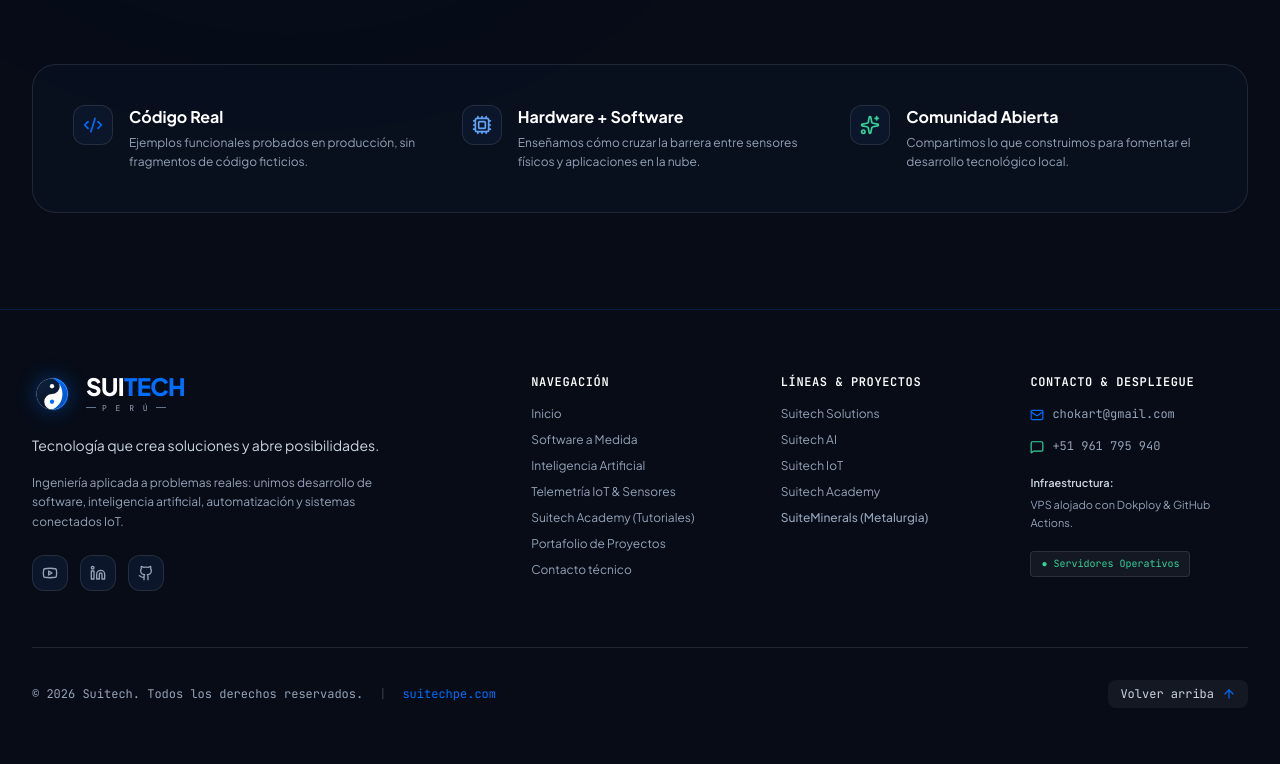
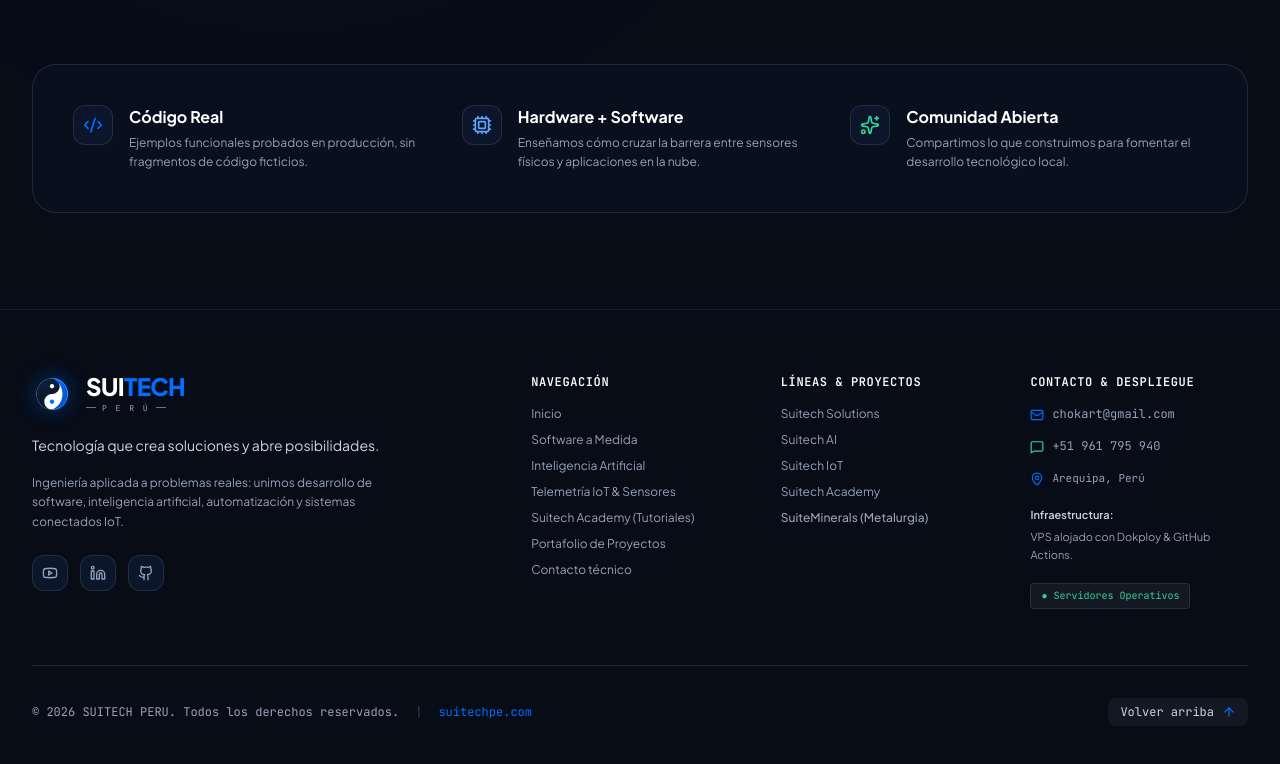
Before and after one commit to chokart/suitech, a Vue app: page /academy in a window 1280 px wide. Shown: the part 1571-2335 px from the top of the page. Built offline with nearby package versions, Linux system fonts and the light colour scheme; no server answers.

Commit message:
feat(branding): configurar nombre legal SUITECH PERU y sede en Arequipa Peru

```diff
--- a/index.html
+++ b/index.html
@@ -13,9 +13,9 @@
     <meta name="robots" content="index, follow, max-image-preview:large, max-snippet:-1, max-video-preview:-1" />
     <link rel="canonical" href="https://suitechpe.com/" />
 
-    <!-- Geo Meta Tags (SEO Local Perú) -->
-    <meta name="geo.region" content="PE" />
-    <meta name="geo.placename" content="Perú" />
+    <!-- Geo Meta Tags (SEO Local Arequipa, Perú) -->
+    <meta name="geo.region" content="PE-ARE" />
+    <meta name="geo.placename" content="Arequipa, Perú" />
 
     <!-- Favicon & Touch Icons -->
     <link rel="icon" type="image/svg+xml" href="/suitech-icon.svg" />
@@ -57,6 +57,7 @@
           "@type": "Organization",
           "@id": "https://suitechpe.com/#organization",
           "name": "Suitech Perú",
+          "legalName": "SUITECH PERU",
           "url": "https://suitechpe.com",
           "logo": {
             "@type": "ImageObject",
@@ -64,11 +65,17 @@
             "caption": "Suitech Perú"
           },
           "email": "chokart@gmail.com",
+          "address": {
+            "@type": "PostalAddress",
+            "addressLocality": "Arequipa",
+            "addressRegion": "Arequipa",
+            "addressCountry": "PE"
+          },
           "areaServed": {
             "@type": "Country",
             "name": "Perú"
           },
-          "description": "Marca tecnológica peruana especializada en desarrollo de software, inteligencia artificial aplicada, telemetría IoT y formación técnica."
+          "description": "Marca tecnológica peruana con sede en Arequipa especializada en desarrollo de software, inteligencia artificial aplicada, telemetría IoT y formación técnica."
         },
         {
           "@type": "WebSite",
--- a/src/components/layout/AppFooter.vue
+++ b/src/components/layout/AppFooter.vue
@@ -4,6 +4,7 @@
   ArrowUp,
   Mail,
   MessageSquare,
+  MapPin,
   Youtube,
   Linkedin,
   Github
@@ -173,6 +174,11 @@
               </a>
             </div>
 
+            <div class="flex items-start gap-2 pt-1 text-[11px] text-slate-400">
+              <MapPin class="w-3.5 h-3.5 text-brand-accent shrink-0 mt-0.5" />
+              <span>Arequipa, Perú</span>
+            </div>
+
             <div class="pt-2 text-[11px] text-slate-400 leading-relaxed font-sans">
               <span class="block text-slate-300 font-semibold mb-1">Infraestructura:</span>
               VPS alojado con Dokploy & GitHub Actions.
@@ -191,7 +197,7 @@
       <!-- Bottom Bar: Copyright & Back to Top -->
       <div class="pt-8 flex flex-col sm:flex-row items-center justify-between gap-4 text-xs text-slate-400 font-mono">
         <div class="flex flex-wrap items-center gap-4">
-          <span>&copy; {{ new Date().getFullYear() }} {{ BRAND_INFO.name }}. Todos los derechos reservados.</span>
+          <span>&copy; {{ new Date().getFullYear() }} {{ BRAND_INFO.legalName }}. Todos los derechos reservados.</span>
           <span class="text-white/20">|</span>
           <span class="text-brand-accent">{{ BRAND_INFO.domainDisplay }}</span>
         </div>
--- a/src/components/ui/ProjectModal.vue
+++ b/src/components/ui/ProjectModal.vue
@@ -166,7 +166,7 @@
         <!-- Footer -->
         <div class="mt-8 pt-6 border-t border-white/10 flex flex-wrap items-center justify-between gap-4">
           <div class="text-xs font-mono text-slate-400">
-            Suitech Perú · suitechpe.com
+            SUITECH PERU · Arequipa, Perú · suitechpe.com
           </div>
           <button
             type="button"
--- a/src/data/suitechData.ts
+++ b/src/data/suitechData.ts
@@ -6,7 +6,7 @@
 export const BRAND_INFO = {
   name: 'Suitech',
   shortName: 'Suitech Perú',
-  legalName: 'Suitech Perú',
+  legalName: 'SUITECH PERU',
   domain: 'https://suitechpe.com',
   domainDisplay: 'suitechpe.com',
   tagline: 'Tecnología que crea soluciones y abre posibilidades.',
@@ -18,7 +18,9 @@
   linkedinUrl: (import.meta.env.VITE_LINKEDIN_URL as string) || null,
   youtubeUrl: (import.meta.env.VITE_YOUTUBE_URL as string) || null,
   githubUrl: 'https://github.com/chokart/suitech',
-  location: 'Perú',
+  location: 'Arequipa, Perú',
+  addressCity: 'Arequipa',
+  addressCountry: 'Perú',
 };
 
 export const CAPABILITIES: string[] = [
--- a/src/router/index.ts
+++ b/src/router/index.ts
@@ -32,6 +32,7 @@
             '@type': 'Organization',
             '@id': 'https://suitechpe.com/#organization',
             name: 'Suitech Perú',
+            legalName: 'SUITECH PERU',
             url: 'https://suitechpe.com',
             logo: {
               '@type': 'ImageObject',
@@ -39,11 +40,17 @@
               caption: 'Suitech Perú'
             },
             email: 'chokart@gmail.com',
+            address: {
+              '@type': 'PostalAddress',
+              addressLocality: 'Arequipa',
+              addressRegion: 'Arequipa',
+              addressCountry: 'PE'
+            },
             areaServed: {
               '@type': 'Country',
               name: 'Perú'
             },
-            description: 'Marca tecnológica peruana especializada en desarrollo de software, inteligencia artificial aplicada, telemetría IoT y formación técnica.'
+            description: 'Marca tecnológica peruana con sede en Arequipa especializada en desarrollo de software, inteligencia artificial aplicada, telemetría IoT y formación técnica.'
           },
           {
             '@type': 'WebSite',
--- a/src/utils/seo.ts
+++ b/src/utils/seo.ts
@@ -51,8 +51,8 @@
   }
   setMetaByName('author', 'Suitech Perú');
   setMetaByName('robots', 'index, follow');
-  setMetaByName('geo.region', 'PE');
-  setMetaByName('geo.placename', 'Perú');
+  setMetaByName('geo.region', 'PE-ARE');
+  setMetaByName('geo.placename', 'Arequipa, Perú');
 
   // 3. Canonical Link
   let canonicalEl = document.querySelector('link[rel="canonical"]') as HTMLLinkElement | null;
--- a/src/views/ContactView.vue
+++ b/src/views/ContactView.vue
@@ -339,7 +339,7 @@
                 </div>
                 <div>
                   <h3 class="text-sm font-semibold text-white">Ubicación y Cobertura</h3>
-                  <p class="text-xs text-slate-300 mt-1">Operamos de manera remota para todo el Perú, con despliegues sobre VPS y plataformas cloud.</p>
+                  <p class="text-xs text-slate-300 mt-1">Con sede en Arequipa, Perú. Atendemos y operamos de manera remota para todo el país y el extranjero.</p>
                 </div>
               </div>
             </div>
```
Also changed, not shown: scripts/prerender.js (+9 -2 lines).
